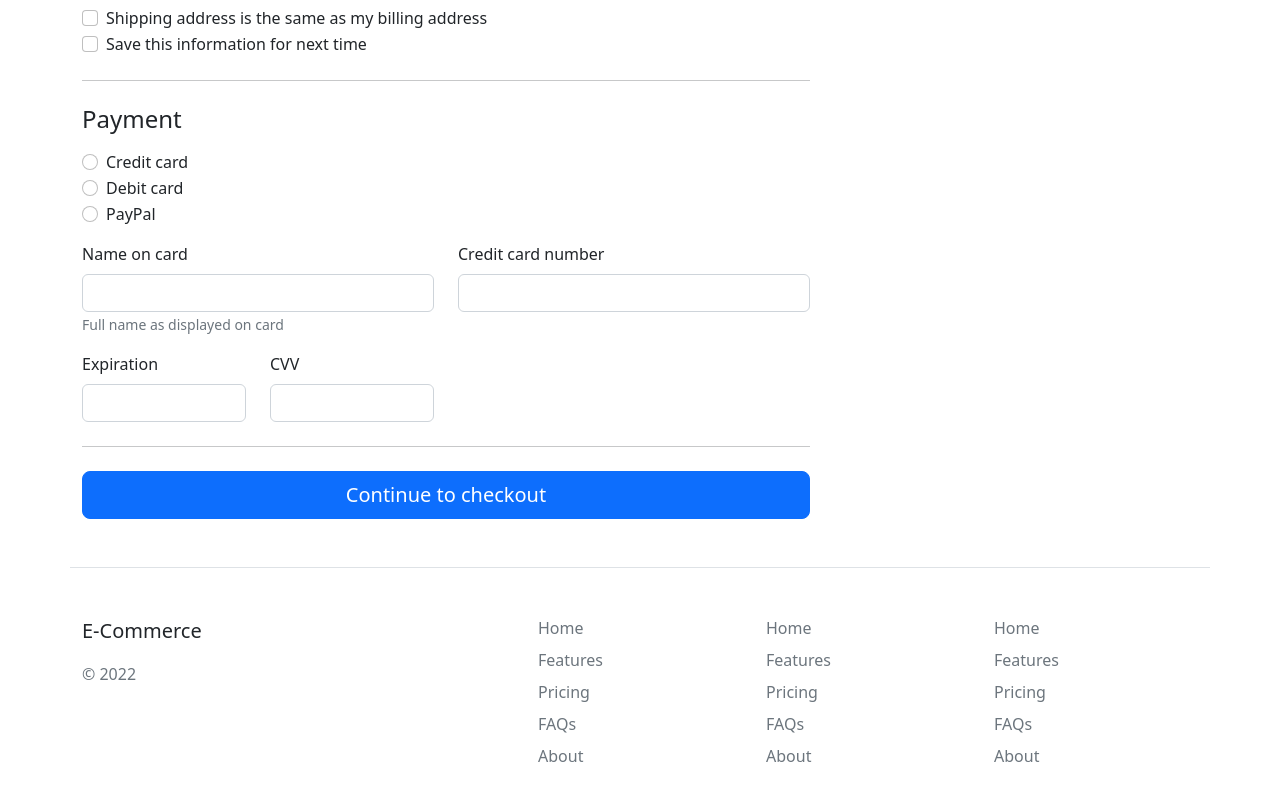
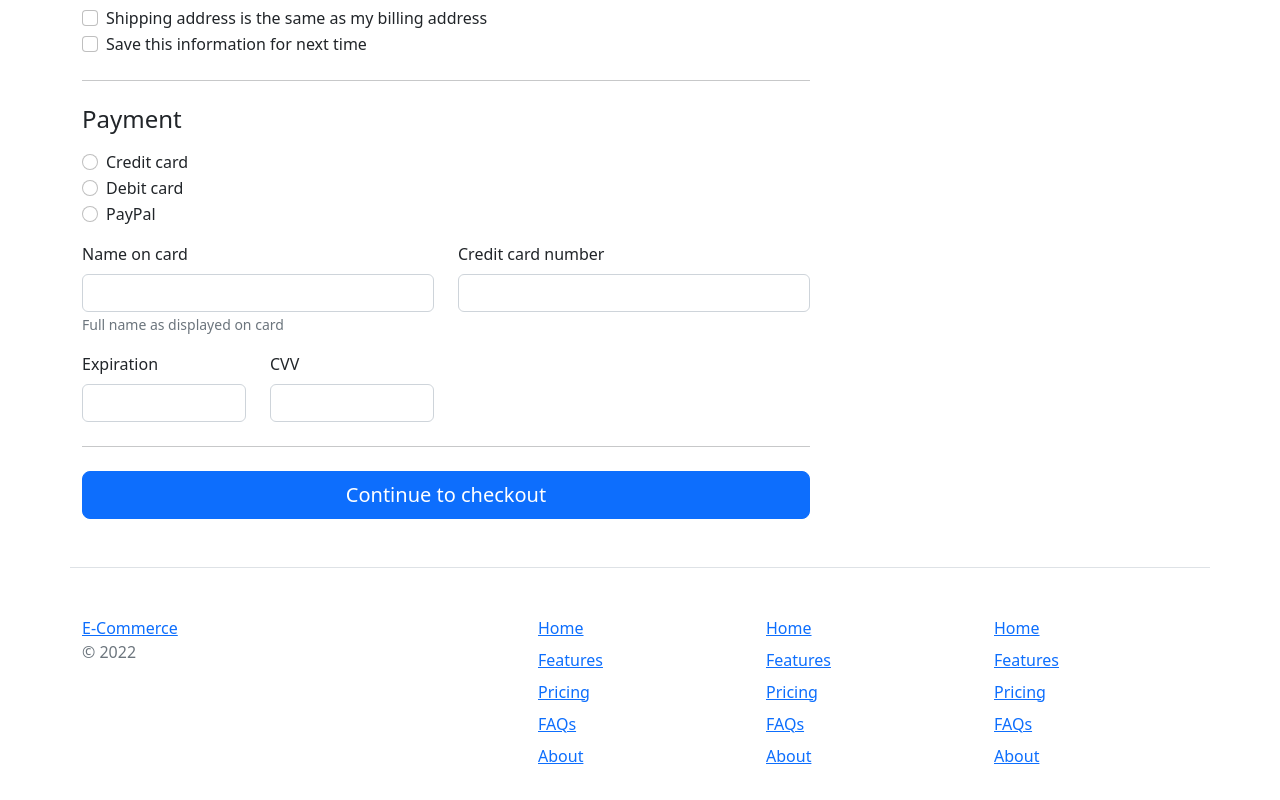
Before and after one commit to i-asgor/ecommerce-redux, a React (Create React App) app: page /checkout in a window 1280 px wide. Shown: the part 698-1498 px from the top of the page. Built offline with nearby package versions, Linux system fonts and the light colour scheme.

Commit message:
footer updated

```diff
--- a/public/index.html
+++ b/public/index.html
@@ -24,7 +24,7 @@
       work correctly both with client-side routing and a non-root public URL.
       Learn how to configure a non-root public URL by running `npm run build`.
     -->
-    <title>React App</title>
+    <title>E-Commerce</title>
   </head>
   <body>
     <noscript>You need to enable JavaScript to run this app.</noscript>
--- a/src/Shared/Footer.js
+++ b/src/Shared/Footer.js
@@ -1,14 +1,15 @@
 import React from 'react';
+import { NavLink} from "react-router-dom";
 
 const Footer = () => {
     return (
         <div class="container">
         <footer class="row row-cols-1 row-cols-sm-2 row-cols-md-5 py-5 my-5 border-top">
             <div class="col mb-3">
-            <a href="/" class="d-flex align-items-center mb-3 lead text-bolder text-dark text-decoration-none">
+            <NavLink to="/" class="d-flex align-items-center mb-3 lead text-bolder text-dark text-decoration-none">
             E-Commerce
 
-            </a>
+            </NavLink>
             <p class="text-muted">© 2022</p>
             </div>
 
@@ -18,31 +19,31 @@ const Footer = () => {
 
             <div class="col mb-3">
             <ul class="nav flex-column">
-                <li class="nav-item mb-2"><a href="#" class="nav-link p-0 text-muted">Home</a></li>
-                <li class="nav-item mb-2"><a href="#" class="nav-link p-0 text-muted">Features</a></li>
-                <li class="nav-item mb-2"><a href="#" class="nav-link p-0 text-muted">Pricing</a></li>
-                <li class="nav-item mb-2"><a href="#" class="nav-link p-0 text-muted">FAQs</a></li>
-                <li class="nav-item mb-2"><a href="#" class="nav-link p-0 text-muted">About</a></li>
+                <li class="nav-item mb-2"><NavLink to="#" class="nav-link p-0 text-muted">Home</NavLink></li>
+                <li class="nav-item mb-2"><NavLink to="#" class="nav-link p-0 text-muted">Features</NavLink></li>
+                <li class="nav-item mb-2"><NavLink to="#" class="nav-link p-0 text-muted">Pricing</NavLink></li>
+                <li class="nav-item mb-2"><NavLink to="#" class="nav-link p-0 text-muted">FAQs</NavLink></li>
+                <li class="nav-item mb-2"><NavLink to="#" class="nav-link p-0 text-muted">About</NavLink></li>
             </ul>
             </div>
 
             <div class="col mb-3">
             <ul class="nav flex-column">
-                <li class="nav-item mb-2"><a href="#" class="nav-link p-0 text-muted">Home</a></li>
-                <li class="nav-item mb-2"><a href="#" class="nav-link p-0 text-muted">Features</a></li>
-                <li class="nav-item mb-2"><a href="#" class="nav-link p-0 text-muted">Pricing</a></li>
-                <li class="nav-item mb-2"><a href="#" class="nav-link p-0 text-muted">FAQs</a></li>
-                <li class="nav-item mb-2"><a href="#" class="nav-link p-0 text-muted">About</a></li>
+                <li class="nav-item mb-2"><NavLink to="#" class="nav-link p-0 text-muted">Home</NavLink></li>
+                <li class="nav-item mb-2"><NavLink to="#" class="nav-link p-0 text-muted">Features</NavLink></li>
+                <li class="nav-item mb-2"><NavLink to="#" class="nav-link p-0 text-muted">Pricing</NavLink></li>
+                <li class="nav-item mb-2"><NavLink to="#" class="nav-link p-0 text-muted">FAQs</NavLink></li>
+                <li class="nav-item mb-2"><NavLink to="#" class="nav-link p-0 text-muted">About</NavLink></li>
             </ul>
             </div>
 
             <div class="col mb-3">
             <ul class="nav flex-column">
-                <li class="nav-item mb-2"><a href="#" class="nav-link p-0 text-muted">Home</a></li>
-                <li class="nav-item mb-2"><a href="#" class="nav-link p-0 text-muted">Features</a></li>
-                <li class="nav-item mb-2"><a href="#" class="nav-link p-0 text-muted">Pricing</a></li>
-                <li class="nav-item mb-2"><a href="#" class="nav-link p-0 text-muted">FAQs</a></li>
-                <li class="nav-item mb-2"><a href="#" class="nav-link p-0 text-muted">About</a></li>
+                <li class="nav-item mb-2"><NavLink to="#" class="nav-link p-0 text-muted">Home</NavLink></li>
+                <li class="nav-item mb-2"><NavLink to="#" class="nav-link p-0 text-muted">Features</NavLink></li>
+                <li class="nav-item mb-2"><NavLink to="#" class="nav-link p-0 text-muted">Pricing</NavLink></li>
+                <li class="nav-item mb-2"><NavLink to="#" class="nav-link p-0 text-muted">FAQs</NavLink></li>
+                <li class="nav-item mb-2"><NavLink to="#" class="nav-link p-0 text-muted">About</NavLink></li>
             </ul>
             </div>
         </footer>
```
Also changed, not shown: src/Pages/About.js (added, +11 -0 lines), src/Pages/Contact.js (added, +11 -0 lines), 1 other file (tests, documents, lock files or other folders).
